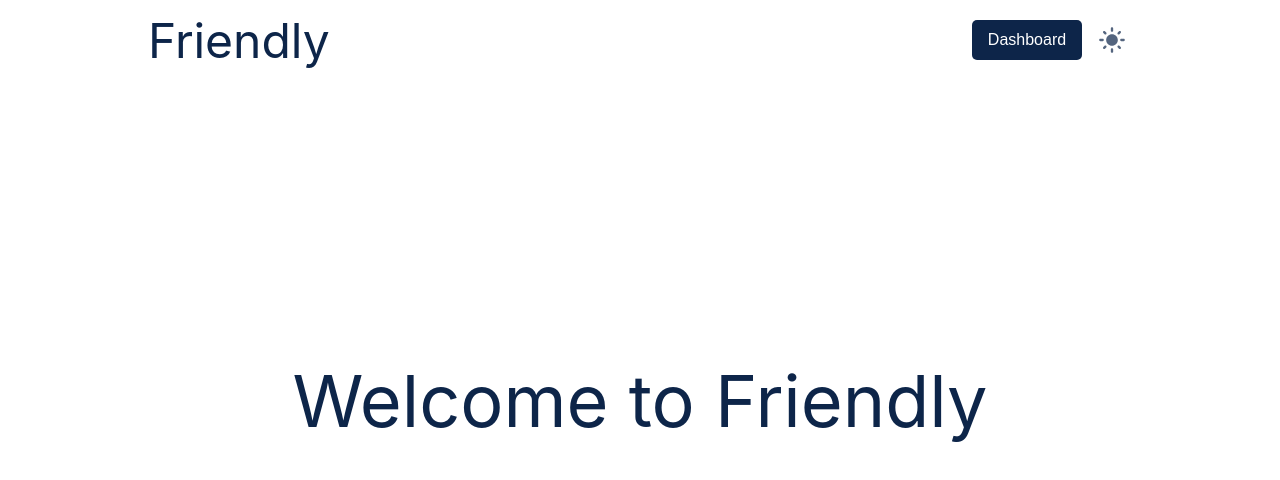
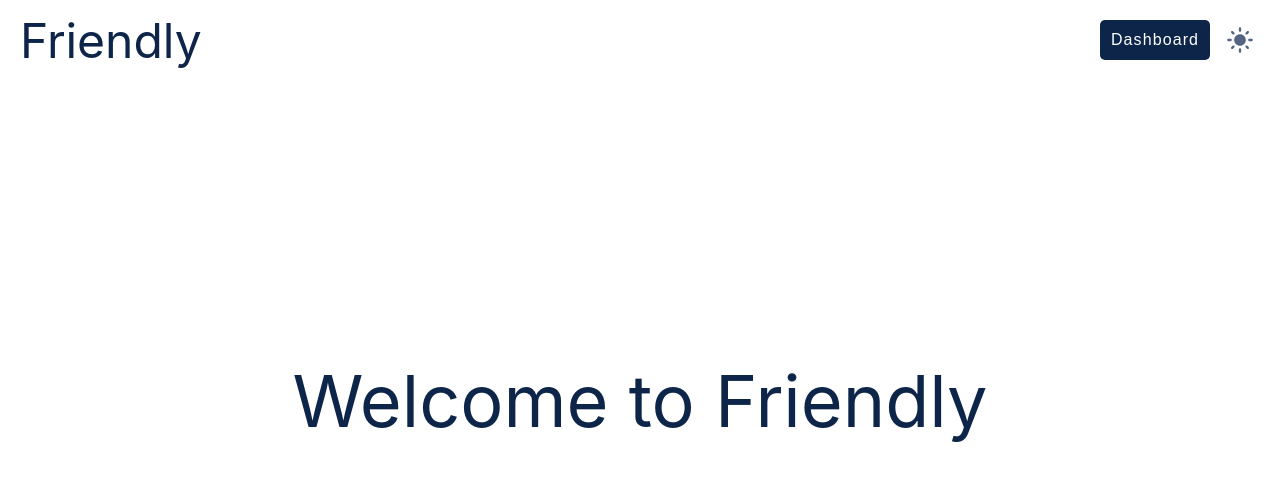
Before and after one commit to seriko87/random-user, a React (Create React App) app: page / in a window 1280 px wide. Shown: the top 480 px of the page. Built offline with nearby package versions, Linux system fonts and the light colour scheme.

Commit message:
added structure

```diff
--- a/src/components/Monitor.jsx
+++ b/src/components/Monitor.jsx
@@ -1,7 +1,7 @@
 import React from 'react';
 
 const Monitor = () => {
-  return <div>Monitor</div>;
+  return <div></div>;
 };
 
 export default Monitor;
--- a/src/components/Reports.jsx
+++ b/src/components/Reports.jsx
@@ -1,7 +1,7 @@
 import React from 'react';
 
 const Reports = () => {
-  return <div>Reports</div>;
+  return <div></div>;
 };
 
 export default Reports;
--- a/src/components/Sales.jsx
+++ b/src/components/Sales.jsx
@@ -1,7 +1,7 @@
 import React from 'react';
 
 const Sales = () => {
-  return <div>Sales</div>;
+  return <div></div>;
 };
 
 export default Sales;
--- /dev/null
+++ b/src/components/nav/Nav.jsx
@@ -0,0 +1,20 @@
+import React from 'react';
+import DarkModeToggle from '../../components/darkMode/DarkModeToggle';
+import { Link } from 'react-router-dom';
+import './nav.css';
+
+const Nav = ({ link, header }) => {
+  return (
+    <nav className="main-nav">
+      <div className="logo">{header}</div>
+      <span className="btns-wrap">
+        <Link to={link.location}>
+          <button className="btn">{link.name}</button>
+        </Link>
+        <DarkModeToggle />
+      </span>
+    </nav>
+  );
+};
+
+export default Nav;
--- /dev/null
+++ b/src/components/nav/nav.css
@@ -0,0 +1,16 @@
+.main-nav {
+  display: flex;
+  justify-content: space-between;
+  height: 80px;
+  align-items: center;
+  padding-left: 20px;
+  padding-right: 20px;
+  position: absolute;
+  top: 0;
+  width: inherit;
+}
+
+.btns-wrap {
+  display: flex;
+  gap: 10px;
+}
--- a/src/components/users/Users.jsx
+++ b/src/components/users/Users.jsx
@@ -1,4 +1,6 @@
 import React from 'react';
+import Nav from '../nav/Nav';
+import './users.css';
 
 const Users = () => {
   return <div className="user-container"></div>;
--- a/src/components/users/users.css
+++ b/src/components/users/users.css
@@ -0,0 +1,3 @@
+.user-container {
+  width: 100%;
+}
--- a/src/index.css
+++ b/src/index.css
@@ -56,6 +56,8 @@ html {
   color: var(--bg-color-main);
   cursor: pointer;
   font-size: 1rem;
+  text-transform: capitalize;
+  letter-spacing: 1.1px;
 }
 .btn:hover {
   opacity: 0.9;
@@ -67,4 +69,5 @@ html {
 .logo {
   font-size: 3rem;
   color: var(--font-color-main);
+  text-transform: capitalize;
 }
--- a/src/pages/dashboard/Dashboard.jsx
+++ b/src/pages/dashboard/Dashboard.jsx
@@ -3,7 +3,7 @@ import './dash.css';
 import List from '../../components/list/List';
 import { menuItems } from './menuItems';
 import { Outlet } from 'react-router-dom';
-import DarkModeToggle from '../../components/darkMode/DarkModeToggle';
+import Nav from '../../components/nav/Nav';
 
 const Dashboard = () => {
   const [activeTab, setActiveTab] = useState('users');
@@ -26,9 +26,8 @@ const Dashboard = () => {
         </div>
       </nav>
       <div className="dash-content">
-        <span>
-          <DarkModeToggle />
-        </span>
+        <Nav link={{ location: '/', name: 'home' }} header={activeTab} />
+
         <Outlet />
       </div>
     </div>
--- a/src/pages/dashboard/dash.css
+++ b/src/pages/dashboard/dash.css
@@ -19,9 +19,11 @@
 .list-wrap {
   width: 100%;
 }
+.dash-content {
+  width: calc(100vw - 240px);
+}
 
-.dash-content span {
-  position: absolute;
-  right: 5px;
-  top: 5px;
+.line {
+  width: 100%;
+  border-bottom: 1px solid var(--font-color-main);
 }
--- a/src/pages/home/Home.jsx
+++ b/src/pages/home/Home.jsx
@@ -1,18 +1,14 @@
 import React from 'react';
+import Nav from '../../components/nav/Nav';
 import './home.css';
-import DarkModeToggle from '../../components/darkMode/DarkModeToggle';
-import Button from '../../components/Button';
 
 const Home = () => {
   return (
     <div className="homeContainer">
-      <nav className="main-nav">
-        <div className="logo">Friendly</div>
-        <span className="btns-wrap">
-          <Button location={'dashboard'} name={'Dashboard'} />
-          <DarkModeToggle />
-        </span>
-      </nav>
+      <Nav
+        link={{ location: 'dashboard', name: 'dashboard' }}
+        header={'Friendly'}
+      />
       <article className="welcome">Welcome to Friendly</article>
     </div>
   );
--- a/src/pages/home/home.css
+++ b/src/pages/home/home.css
@@ -8,23 +8,6 @@
   width: 100%;
 }
 
-.main-nav {
-  display: flex;
-  justify-content: space-between;
-  height: 80px;
-  align-items: center;
-  padding-left: 20px;
-  padding-right: 20px;
-  position: absolute;
-  top: 0;
-  width: 80%;
-}
-
-.btns-wrap {
-  display: flex;
-  gap: 10px;
-}
-
 .welcome {
   font-size: 72px;
   color: var(--font-color-main);
```
